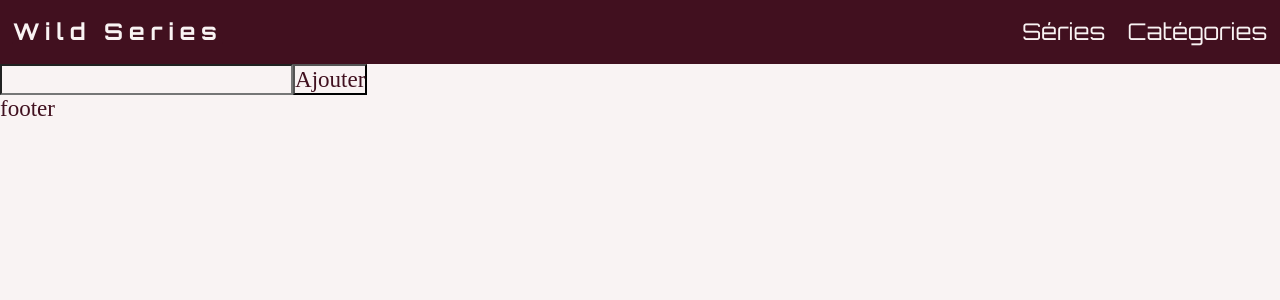
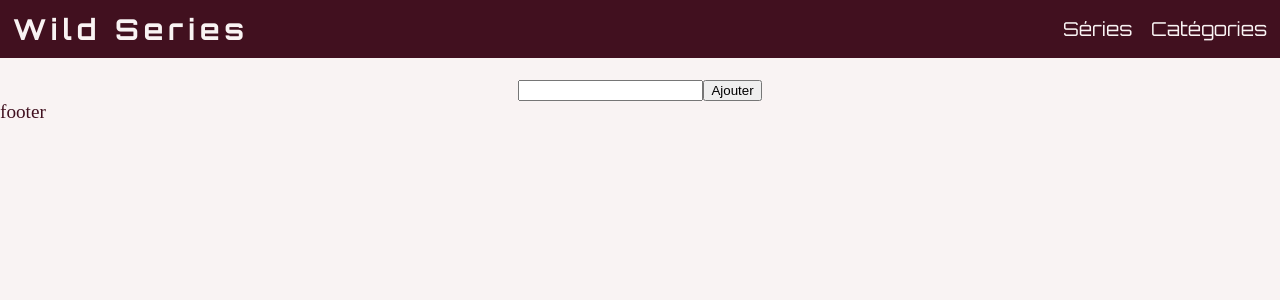
Before and after one commit to ChloeSeclier/CS-wild-series2, a React (Vite) app in the folder client/: page /categories/new in a window 1280 px wide. Shown: the top 300 px of the page. Built offline with nearby package versions, Linux system fonts and the light colour scheme; a web font is replaced by a local one.

Commit message:
button add esthetic

```diff
--- a/client/src/App.css
+++ b/client/src/App.css
@@ -1,11 +1,14 @@
-* {
+body {
   background-color: #f9f3f3;
   font-family: "Sofia Sans Extra Condensed", serif;
-  font-weight: 300;
   font-size: 1.2rem;
-  color: #41101f;
   margin: 0px;
   padding: 0px;
+  color: #41101f;
+}
+
+* a {
+  text-decoration: none;
 }
 
 .navbar {
@@ -37,7 +40,6 @@
     a {
       background-color: #41101f;
       color: #f9f3f3;
-      text-decoration: none;
       font-family: "Orbitron", serif;
       font-weight: 200;
     }
@@ -50,3 +52,12 @@
     }
   }
 }
+
+.main-content {
+  display: flex;
+  flex-direction: column;
+  justify-content: center;
+  align-items: center;
+  padding-top: 1rem;
+  font-size: 1.5rem;
+}
--- a/client/src/App.tsx
+++ b/client/src/App.tsx
@@ -17,7 +17,7 @@ function App() {
         </div>
       </nav>
 
-      <main>
+      <main className="main-content">
         <Outlet />
       </main>
 
--- a/client/src/main.tsx
+++ b/client/src/main.tsx
@@ -9,8 +9,8 @@ import { RouterProvider, createBrowserRouter } from "react-router-dom";
 import App from "./App";
 import CategoryDetails from "./pages/CategoryDetails";
 import CategoryEdit from "./pages/CategoryEdit";
+import CategoryIndex from "./pages/CategoryIndex";
 import CategoryNew from "./pages/CategoryNew";
-import CategoryIndex from "./pages/categoryIndex";
 import Programs from "./pages/programs";
 
 // Import additional components for new routes
--- a/client/src/pages/CategoryDetails.tsx
+++ b/client/src/pages/CategoryDetails.tsx
@@ -3,18 +3,12 @@ import { Link, useParams } from "react-router-dom";
 
 import CategoryDeleteForm from "./CategoryDeleteForm";
 
-type Program = {
-  id: number;
-  title: string;
-};
-
 type Category = {
   id: number;
   name: string;
-  programs: Program[];
 };
 
-export default function CategoryDetails() {
+export default function CategoryDetail() {
   const { id } = useParams();
   const [category, setCategory] = useState(null as null | Category);
 
@@ -29,18 +23,9 @@ export default function CategoryDetails() {
   return (
     category && (
       <>
-        <hgroup className="details-hgroup">
-          <h1>{category.name}</h1>
-          <Link to={`/categories/${category.id}/edit`}>Modifier</Link>
-          <CategoryDeleteForm id={category.id}>Supprimer</CategoryDeleteForm>
-        </hgroup>
-        <ul>
-          {category.programs.map((program) => (
-            <li key={program.id}>
-              <Link to={`/programs/${program.id}`}>{program.title}</Link>
-            </li>
-          ))}
-        </ul>
+        <h1>{category.name}</h1>
+        <Link to={`/categories/${category.id}/edit`}>Modifier</Link>
+        <CategoryDeleteForm id={category.id}>Supprimer</CategoryDeleteForm>
       </>
     )
   );
--- a/client/src/pages/CategoryIndex.tsx
+++ b/client/src/pages/CategoryIndex.tsx
@@ -19,7 +19,9 @@ export default function CategoryIndex() {
 
   return (
     <>
-      <Link to={"/categories/new"}>Ajouter</Link>
+      <div className="button-add">
+        <Link to={"/categories/new"}>Ajouter une nouvelle catégorie ✨</Link>
+      </div>
       <ul>
         {categories.map((category) => (
           <li key={category.id}>
--- a/client/src/pages/CategoryNew.tsx
+++ b/client/src/pages/CategoryNew.tsx
@@ -1,10 +1,13 @@
 import { useNavigate } from "react-router-dom";
 import CategoryForm from "../components/CategoryForm";
+import "./pages.css";
 
 export default function CategoryNew() {
   const navigate = useNavigate();
 
-  const newCategory = { name: "" };
+  const newCategory = {
+    name: "",
+  };
 
   return (
     <CategoryForm
--- /dev/null
+++ b/client/src/pages/pages.css
@@ -0,0 +1,13 @@
+.button-add a {
+  border: solid 2px #41101f;
+  border-radius: 0.5rem;
+  display: inline-flex;
+  justify-content: center;
+  align-items: center;
+  padding: 0.5rem;
+}
+
+.button-add:hover a {
+  background-color: #41101f;
+  color: #f9f3f3;
+}
```
Also changed, not shown: 1 other file (tests, documents, lock files or other folders).
